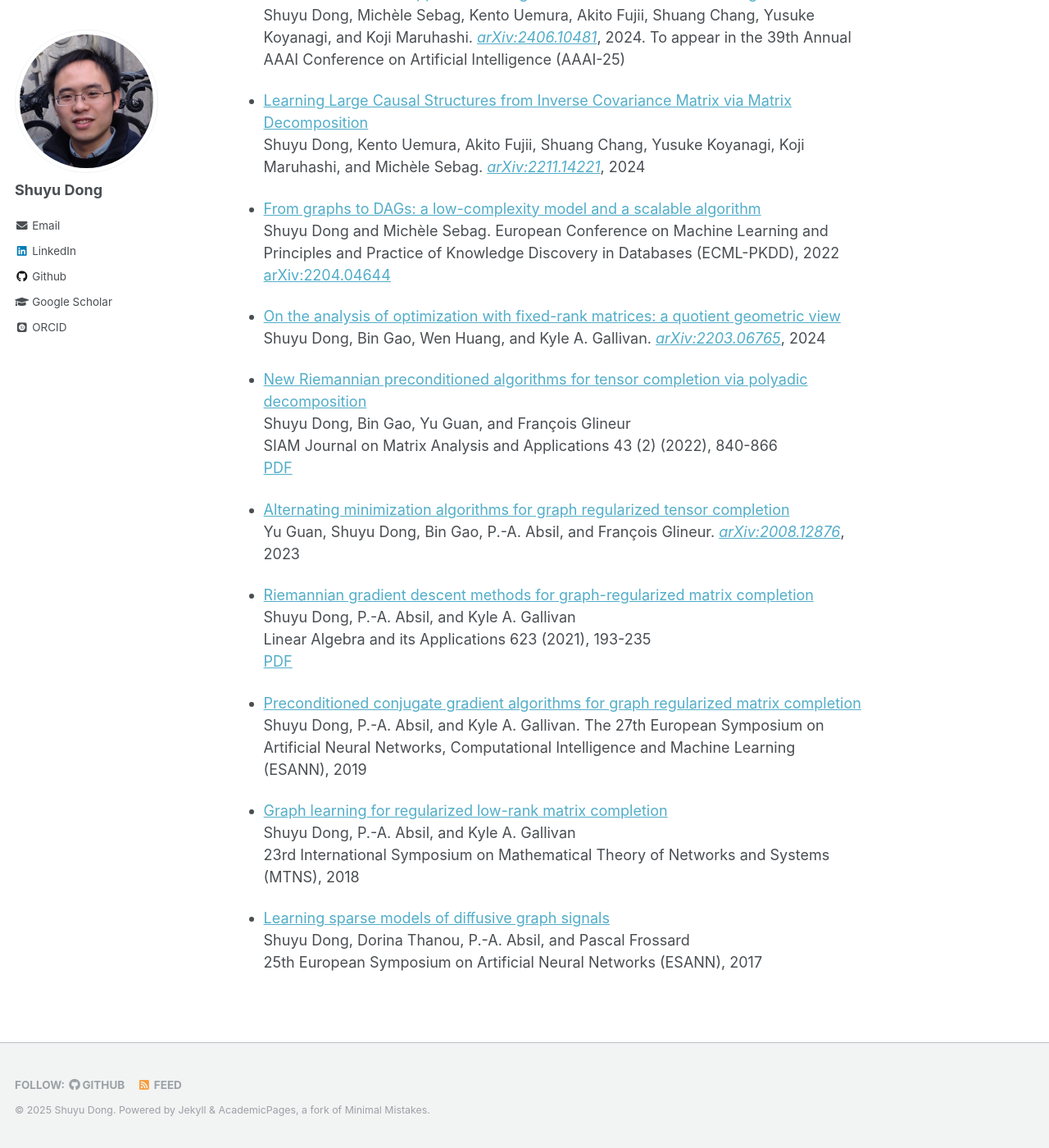
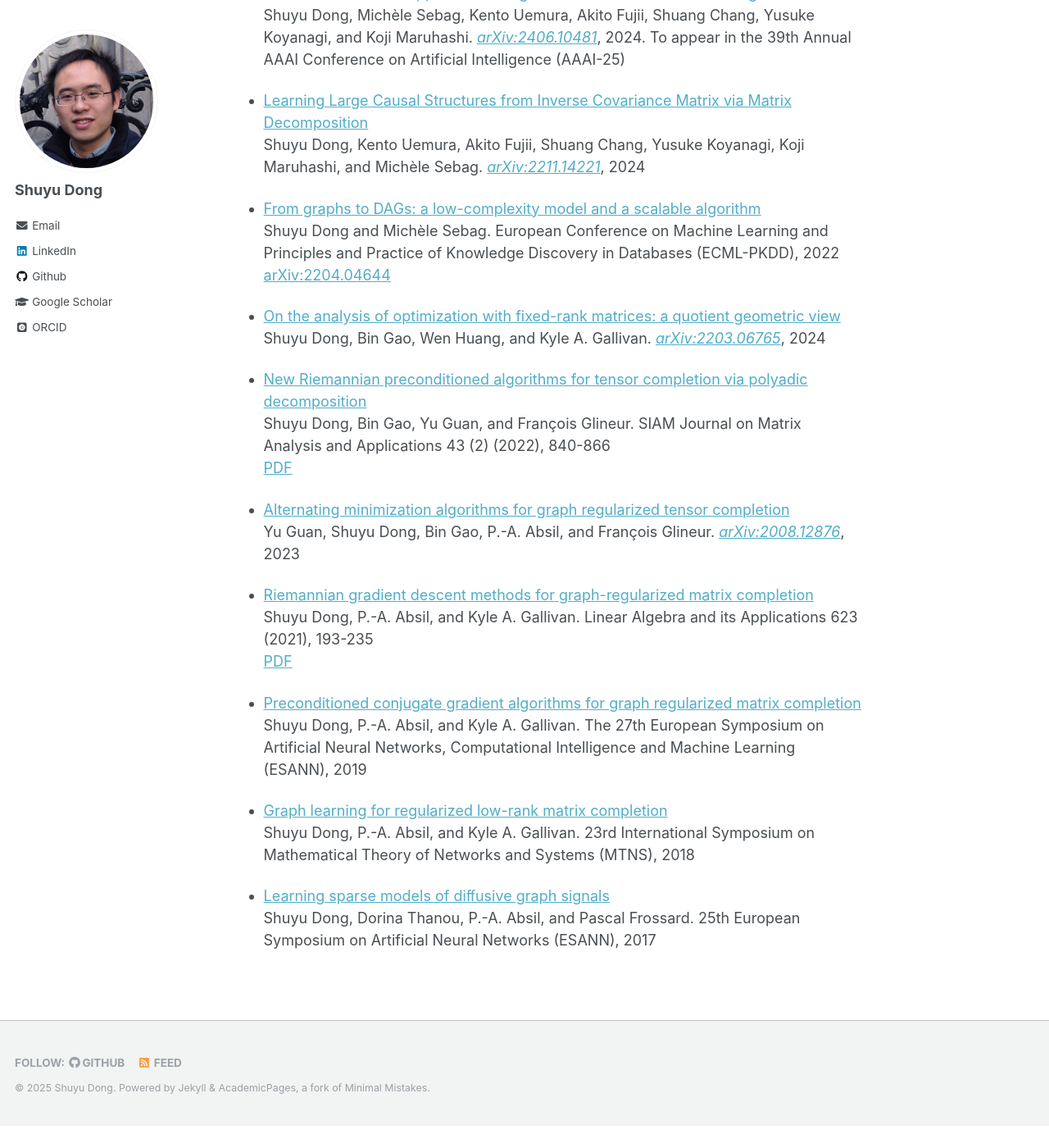
Before and after one commit to shuyu-d/shuyu-d.github.io, a Jekyll site: the page built from _pages/about.md, in a window 1280 px wide and 1400 px high, scrolled down 541 px. Shown: the whole window at 82% size. Built offline with Jekyll 4.4.1, drawn with Linux system fonts in a browser that asks for light colours; some web fonts are replaced; after the commit the page ends 1914 px from its top, so only the background shows below that.

```diff
--- a/_pages/about.md
+++ b/_pages/about.md
@@ -34,7 +34,7 @@ Shuyu Dong, Bin Gao, Wen Huang, and Kyle A. Gallivan.
 [*arXiv:2203.06765*](https://arxiv.org/pdf/2203.06765.pdf), 2024
 
 - [New Riemannian preconditioned algorithms for tensor completion via polyadic decomposition](https://doi.org/10.1137/21M1394734)
-Shuyu Dong, Bin Gao, Yu Guan, and François Glineur
+Shuyu Dong, Bin Gao, Yu Guan, and François Glineur.
 SIAM Journal on Matrix Analysis and Applications 43 (2) (2022), 840-866
 [PDF](https://arxiv.org/pdf/2101.11108.pdf)
 
@@ -43,7 +43,7 @@ Yu Guan, Shuyu Dong, Bin Gao, P.-A. Absil, and François Glineur.
 [*arXiv:2008.12876*](https://arxiv.org/pdf/2008.12876.pdf), 2023
 
 - [Riemannian gradient descent methods for graph-regularized matrix completion](https://doi.org/10.1016/j.laa.2020.06.010)
-Shuyu Dong, P.-A. Absil, and Kyle A. Gallivan
+Shuyu Dong, P.-A. Absil, and Kyle A. Gallivan.
 Linear Algebra and its Applications 623 (2021), 193-235
 [PDF](/files/grmc-uclouvain-16-june-2020.pdf)
 
@@ -52,9 +52,9 @@ Shuyu Dong, P.-A. Absil, and Kyle A. Gallivan.
 The 27th European Symposium on Artificial Neural Networks, Computational Intelligence and Machine Learning (ESANN), 2019
 
 - [Graph learning for regularized low-rank matrix completion](https://mtns2018.hkust.edu.hk/media/files/0153.pdf)
-Shuyu Dong, P.-A. Absil, and Kyle A. Gallivan
+Shuyu Dong, P.-A. Absil, and Kyle A. Gallivan.
 23rd International Symposium on Mathematical Theory of Networks and Systems (MTNS), 2018
 
 - [Learning sparse models of diﬀusive graph signals](https://www.esann.org/sites/default/files/proceedings/legacy/es2017-116.pdf)
-Shuyu Dong, Dorina Thanou, P.-A. Absil, and Pascal Frossard
+Shuyu Dong, Dorina Thanou, P.-A. Absil, and Pascal Frossard.
 25th European Symposium on Artificial Neural Networks	(ESANN), 2017
```
